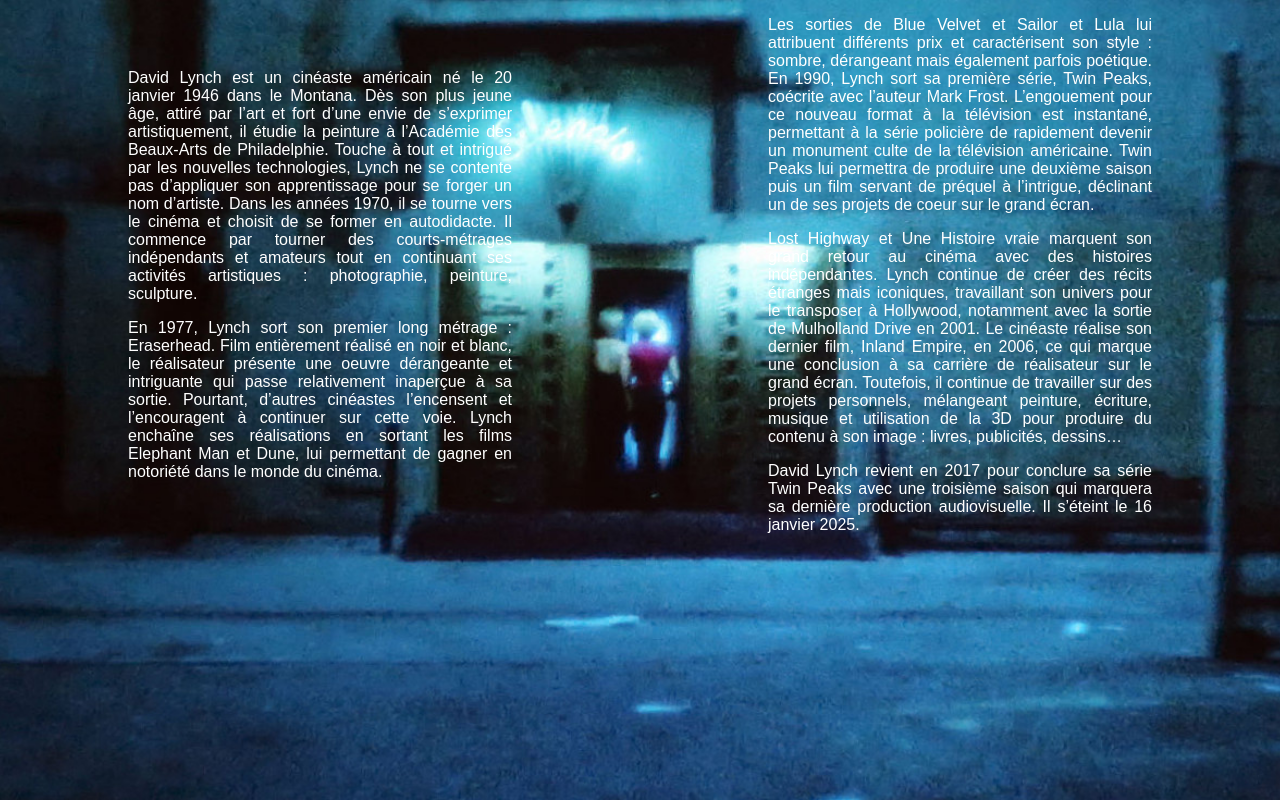
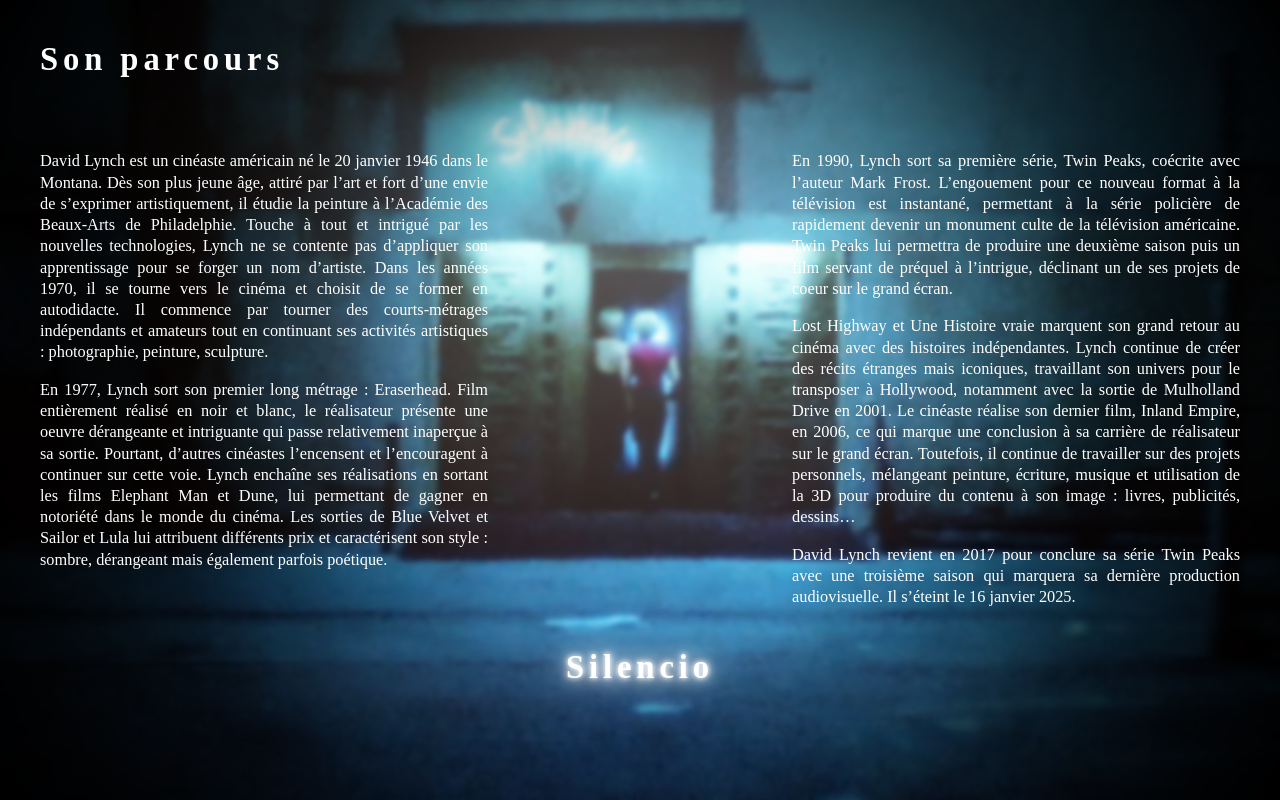
Before and after one commit to AlexandreLegrandDev/DavidLynch, a plain HTML site: page parcours.html in a window 1280 px wide. Drawn offline with Linux system fonts and the light colour scheme.

Commit message:
Style de parcours.html et début du js

```diff
--- a/parcours.html
+++ b/parcours.html
@@ -7,23 +7,34 @@
     <meta name="theme-color" content="#1a0000">
     <title>Expérience Interactive - Rideau</title>
     <link rel="stylesheet" href="public/css/parcours.css">
+    <script src="public/js/parcours.js" defer></script>
 </head>
 <body>
 
+
     <div id="container">
+
+        <h1>Son parcours</h1>
+
+
+        <div id="parcours">
 
             <div class="text">
                 <p>David Lynch est un cinéaste américain né le 20 janvier 1946 dans le Montana. Dès son plus jeune âge, attiré par l’art et fort d’une envie de s’exprimer artistiquement, il étudie la peinture à l’Académie des Beaux-Arts de Philadelphie. Touche à tout et intrigué par les nouvelles technologies, Lynch ne se contente pas d’appliquer son apprentissage pour se forger un nom d’artiste. Dans les années 1970, il se tourne vers le cinéma et choisit de se former en autodidacte. Il commence par tourner des courts-métrages indépendants et amateurs tout en continuant ses activités artistiques : photographie, peinture, sculpture. </p>
-            <p>En 1977, Lynch sort son premier long métrage : Eraserhead. Film entièrement réalisé en noir et blanc, le réalisateur présente une oeuvre dérangeante et intriguante qui passe relativement inaperçue à sa sortie. Pourtant, d’autres cinéastes l’encensent et l’encouragent à continuer sur cette voie. Lynch enchaîne ses réalisations en sortant les films Elephant Man et Dune, lui permettant de gagner en notoriété dans le monde du cinéma. </p>
+                <p>En 1977, Lynch sort son premier long métrage : Eraserhead. Film entièrement réalisé en noir et blanc, le réalisateur présente une oeuvre dérangeante et intriguante qui passe relativement inaperçue à sa sortie. Pourtant, d’autres cinéastes l’encensent et l’encouragent à continuer sur cette voie. Lynch enchaîne ses réalisations en sortant les films Elephant Man et Dune, lui permettant de gagner en notoriété dans le monde du cinéma. Les sorties de Blue Velvet et Sailor et Lula lui attribuent différents prix et caractérisent son style : sombre, dérangeant mais également parfois poétique.</p>
             </div>
 
             <div class="text">
-            <p>Les sorties de Blue Velvet et Sailor et Lula lui attribuent différents prix et caractérisent son style : sombre, dérangeant mais également parfois poétique. En 1990, Lynch sort sa première série, Twin Peaks, coécrite avec l’auteur Mark Frost. L’engouement pour ce nouveau format à la télévision est instantané, permettant à la série policière de rapidement devenir un monument culte de la télévision américaine. Twin Peaks lui permettra de produire une deuxième saison puis un film servant de préquel à l’intrigue, déclinant un de ses projets de coeur sur le grand écran.</p>
+                <p>En 1990, Lynch sort sa première série, Twin Peaks, coécrite avec l’auteur Mark Frost. L’engouement pour ce nouveau format à la télévision est instantané, permettant à la série policière de rapidement devenir un monument culte de la télévision américaine. Twin Peaks lui permettra de produire une deuxième saison puis un film servant de préquel à l’intrigue, déclinant un de ses projets de coeur sur le grand écran.</p>
                 <p>Lost Highway et Une Histoire vraie marquent son grand retour au cinéma avec des histoires indépendantes. Lynch continue de créer des récits étranges mais iconiques, travaillant son univers pour le transposer à Hollywood, notamment avec la sortie de Mulholland Drive en 2001. Le cinéaste réalise son dernier film, Inland Empire, en 2006, ce qui marque une conclusion à sa carrière de réalisateur sur le grand écran. Toutefois, il continue de travailler sur des projets personnels, mélangeant peinture, écriture, musique et utilisation de la 3D pour produire du contenu à son image : livres, publicités, dessins… </p>
                 <p>David Lynch revient en 2017 pour conclure sa série Twin Peaks avec une troisième saison qui marquera sa dernière production audiovisuelle. Il s’éteint le 16 janvier 2025.</p>
             </div>
 
         </div>
 
+        <h1 class="neon">Silencio</h1>
+    </div>
+    <div class="light-pulse"></div>
+
 </body>
 </html>
--- a/public/css/index.css
+++ b/public/css/index.css
@@ -54,6 +54,7 @@ body, html {
     background-image: repeating-linear-gradient(90deg, transparent, transparent 40px, rgba(0,0,0,0.2) 45px);
     z-index: 5;
     transition: transform 2s ease-in, opacity 1.5s ease-in;
+    pointer-events: none;
 }
 
 .left-curtain {
@@ -85,7 +86,7 @@ body, html {
     z-index: 9;
     transition: transform 8.5s ease-in, opacity 1.5s ease-in;
     transition-delay: 1s;
-
+    pointer-events: none;
 }
 
 /* Positionnement "à la main" des objets */
--- a/public/css/parcours.css
+++ b/public/css/parcours.css
@@ -8,23 +8,110 @@ body, html {
     background-size: cover;
     background-position: center;
     background-repeat: no-repeat;
-    font-family: sans-serif;
     color: white;
+    font-family: 'Cormorant Garamond', serif;
+    font-size: 1.01rem;
+    line-height: 1.3;
+}
+
+body::before {
+    content: "";
+    position: fixed;
+    inset: 0;
+    pointer-events: none;
+    backdrop-filter: blur(2px);
+    background: radial-gradient(
+        circle at center,
+        rgba(0,0,0,0) 30%,
+        rgba(0,0,0,0.7) 65%,
+        rgba(0,0,0,1) 100%
+    );
+    z-index: 1;
+}
+
+#container {
+    position: relative;
+    z-index: 2;
+    padding-top: 2vh;
 }
 
 
-#container {
+#parcours {
     display: flex;
-    justify-content: space-around;
-    align-items: center;
+    justify-content: space-between;
+    padding-top: 4vh;
 }
 
+h1 {
+    font-family: 'Cinzel', serif;
+    letter-spacing: 0.15em;
+    padding: 0 5vh;
+}
+
+
 .text {
-    margin: auto;
-    flex-basis: 30%;
+    flex-basis: 35%;
+    padding: 0 5vh;
+    z-index: 2;
 }
 
 .text p {
     text-align: justify;
     max-width: 500px;
 }
+
+.neon {
+    font-family: 'Cinzel', serif;
+    color: white;
+    text-align: center;
+    text-shadow:
+        0 0 5px #ffffff,
+        0 0 10px #ffffff,
+        0 0 20px #ffffff,
+        0 0 40px #ffffff;
+
+    position: relative;
+    cursor: pointer;
+    animation: neonFlicker 4s infinite, slightShake 0.2s infinite;
+}
+
+@keyframes neonFlicker {
+    0%, 18%, 22%, 25%, 53%, 57%, 100% {
+        opacity: 1;
+    }
+
+    20%, 24%, 55% {
+        opacity: 0.4;
+    }
+}
+
+@keyframes slightShake {
+    0% { transform: translateX(0); }
+    50% { transform: translateX(0.5px); }
+    100% { transform: translateX(0); }
+}
+
+.neon::after {
+    content: "";
+    position: absolute;
+    inset: -20px;
+    background: radial-gradient(circle, rgba(255,255,255, 0.1), transparent 70%);
+    filter: blur(30px);
+    z-index: -1;
+}
+
+
+.light-pulse {
+    position: fixed;
+    inset: 0;
+    pointer-events: none;
+    background: radial-gradient(circle at 50% 20%, rgba(255,255,255), transparent 60%);
+    animation: pulse 6s ease-in-out infinite;
+    z-index: 0;
+}
+
+
+@keyframes pulse {
+    0%, 100% { opacity: 0.3; }
+    50% { opacity: 0.6; }
+}
--- a/public/js/index.js
+++ b/public/js/index.js
@@ -18,7 +18,7 @@ document.addEventListener('DOMContentLoaded', () => {
         el.addEventListener('click', () => {
             startAnimation();
             setTimeout(() => {
-                window.location = "http://www.example.com/";
+                window.location = "/parcours.html";
             }, "5000");
         });
     });
--- a/public/js/parcours.js
+++ b/public/js/parcours.js
@@ -0,0 +1,4 @@
+console.log('js chargé');
+
+let silencio = document.getElementsByClassName("neon");
+console.log(silencio);
```
Lines whose indentation alone changed are shown as unchanged.
